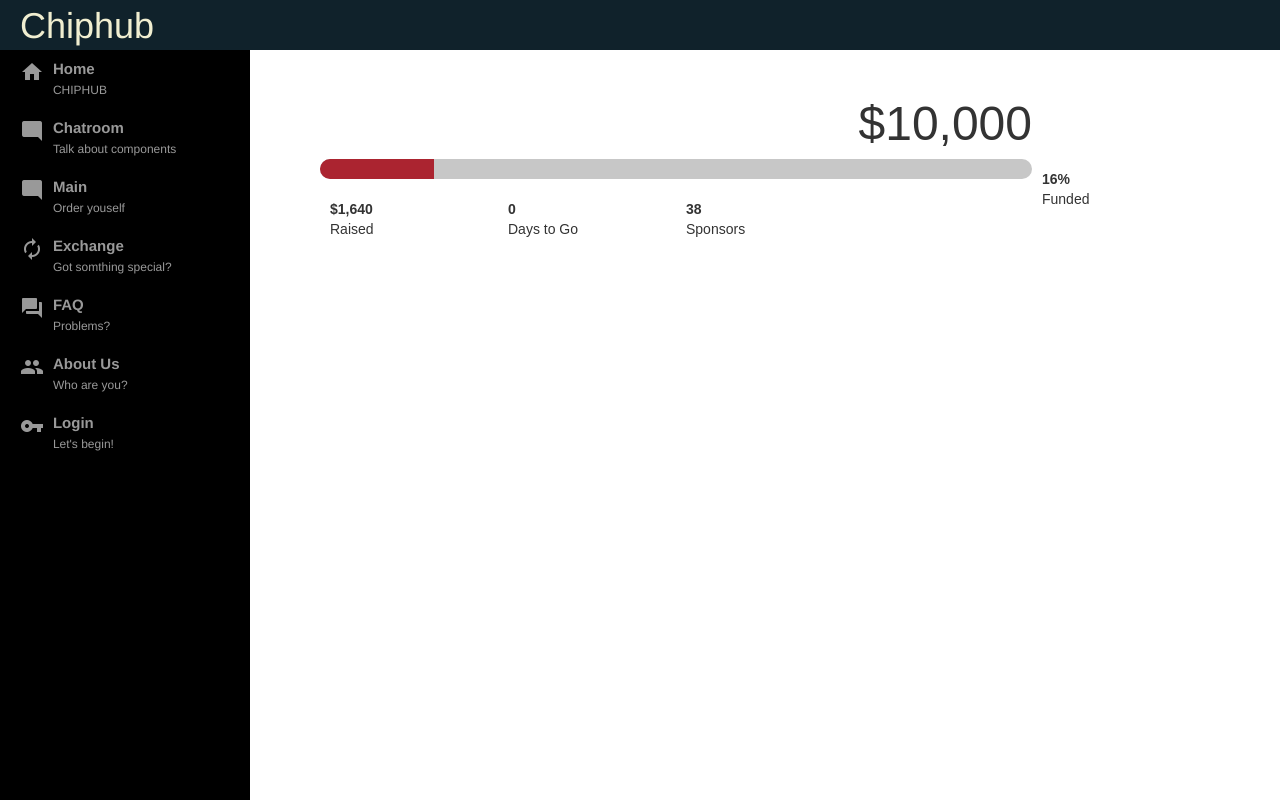
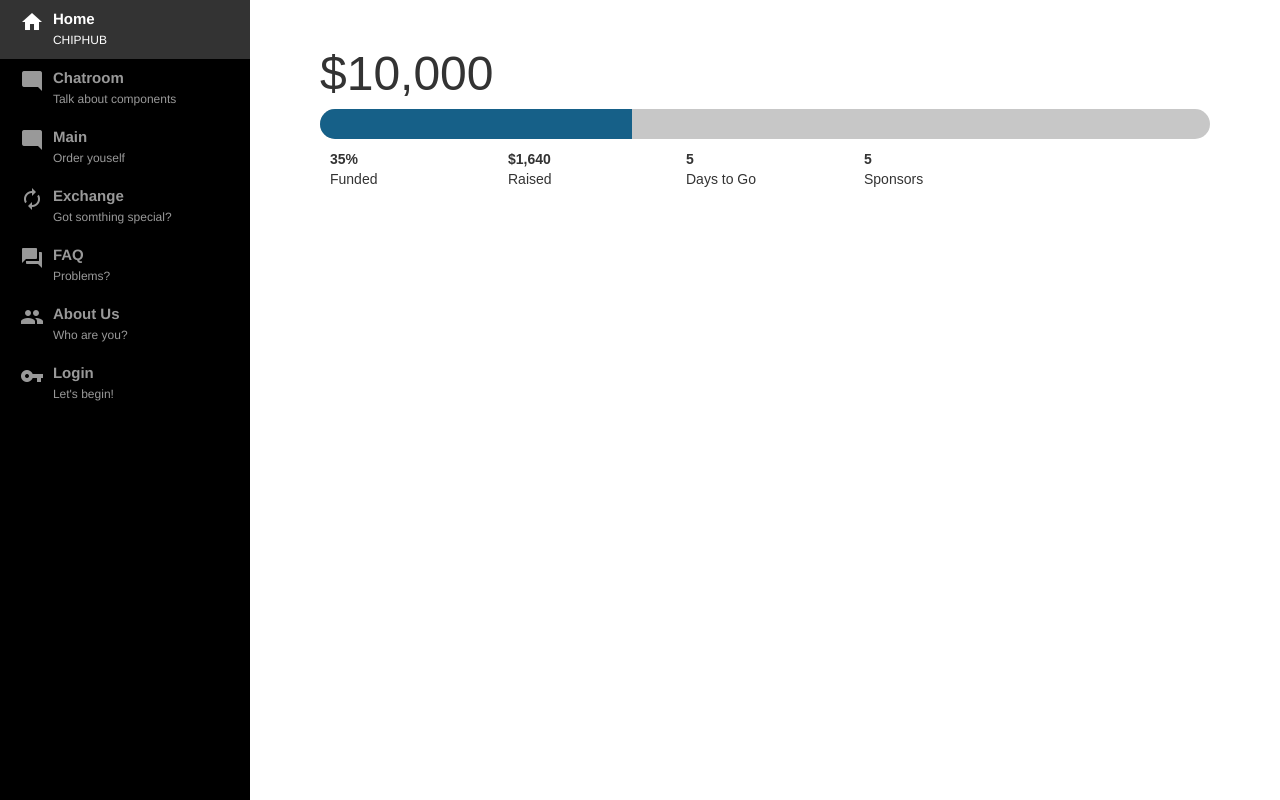
Before and after one commit to sonicyang/chiphub, a Django app: page /progress/ in a window 1280 px wide. Run offline with Django 3.2, Linux system fonts and the light colour scheme; data that the repository does not hold is empty; style sheets or scripts are compiled from the project's sources; some libraries are stand-ins or nearby versions.

Commit message:
base page header removed

```diff
--- a/static/css/base.css
+++ b/static/css/base.css
@@ -7,18 +7,6 @@ h1 {
 .row {
   margin-left: 0;
   margin-right: 0; }
-
-#header {
-  height: 5%;
-  min-height: 50px;
-  padding-top: 1px;
-  background-color: #10222B;
-  text-align: left;
-  position: relative; }
-  #header h1 {
-    padding-left: 20px;
-    padding-top: 5px;
-    color: #F0EED0; }
 
 #sidebar-wrapper {
   margin-top: 0; }
--- a/static/css/progress.css
+++ b/static/css/progress.css
@@ -5,20 +5,20 @@
   font-family: arial; }
   #countdown-wrap #goal {
     font-size: 48px;
-    text-align: right;
-    width: 80%; }
+    text-align: left;
+    width: 100%; }
   #countdown-wrap #glass {
-    width: 80%;
-    height: 20px;
+    width: 100%;
+    height: 30px;
     background: #c7c7c7;
-    border-radius: 10px;
+    border-radius: 15px;
     float: left;
     overflow: hidden; }
     #countdown-wrap #glass #progress {
       float: left;
-      width: 16%;
-      height: 20px;
-      background: #AB2430;
+      width: 35%;
+      height: 30px;
+      background: #166088;
       z-index: 333; }
   #countdown-wrap .goal-stat {
     width: 20%;
@@ -30,7 +30,5 @@
       display: block; }
     #countdown-wrap .goal-stat .goal-number {
       font-weight: bold; }
-    #countdown-wrap .goal-stat .goal-stat:first-child {
-      clear: left; }
 
 /*# sourceMappingURL=progress.css.map */
--- a/static/js/progress.js
+++ b/static/js/progress.js
@@ -17,7 +17,7 @@ function CountDownTimer(dt, id)
 		if (distance < 0) {
 
 			clearInterval(timer);
-			document.getElementById(id).innerHTML = '0';
+			document.getElementById(id).innerHTML = '5';
 
 			return;
 		}
--- a/static/sass/base.sass
+++ b/static/sass/base.sass
@@ -7,19 +7,6 @@ h1
 .row
   margin-left:  0
   margin-right:  0
-
-#header
-  height:  5%
-  min-height:  50px
-  padding-top:  1px
-  background-color:  #10222B
-  text-align:  left
-  position:  relative
-  h1
-    padding-left:  20px
-    padding-top:  5px
-    color:  #F0EED0
-
 #sidebar-wrapper
   margin-top:  0
   section
--- a/static/sass/progress.sass
+++ b/static/sass/progress.sass
@@ -5,20 +5,20 @@
 	font-family: arial
 	#goal
 		font-size: 48px
-		text-align: right
-		width: 80%
+		text-align: left
+		width: 100%
 	#glass
-		width: 80%
-		height: 20px
+		width: 100%
+		height: 30px
 		background: #c7c7c7
-		border-radius: 10px
+		border-radius: 15px
 		float: left
 		overflow: hidden
 		#progress
 			float: left
-			width: 16%
-			height: 20px
-			background: #AB2430
+			width: 35%
+			height: 30px
+			background: #166088
 			z-index: 333
 	.goal-stat
 		width: 20%
@@ -30,5 +30,3 @@
 			display: block
 		.goal-number
 			font-weight: bold
-		.goal-stat:first-child
-			clear: left
--- a/templates/base.html
+++ b/templates/base.html
@@ -23,9 +23,6 @@
   </head>
 
   <body>
-    <div id="header" class="text-center">
-      <h1> Chiphub</h1>
-    </div>
     <div id="wrapper">
 
       <!-- Sidebar -->
--- a/templates/progress.html
+++ b/templates/progress.html
@@ -15,7 +15,7 @@
     </div>
   </div>
   <div class="goal-stat">
-                          <span class="goal-number">16%</span>
+    <span class="goal-number">35%</span>
     <span class="goal-label">Funded</span>
   </div>
   <div class="goal-stat">
@@ -27,7 +27,7 @@
     <span class="goal-label">Days to Go</span>
   </div>
   <div class="goal-stat">
-                                                                    <span class="goal-number">38</span>
+    <span class="goal-number">5</span>
     <span class="goal-label">Sponsors</span>
   </div>
 </div>
```
Lines whose indentation alone changed are shown as unchanged.
